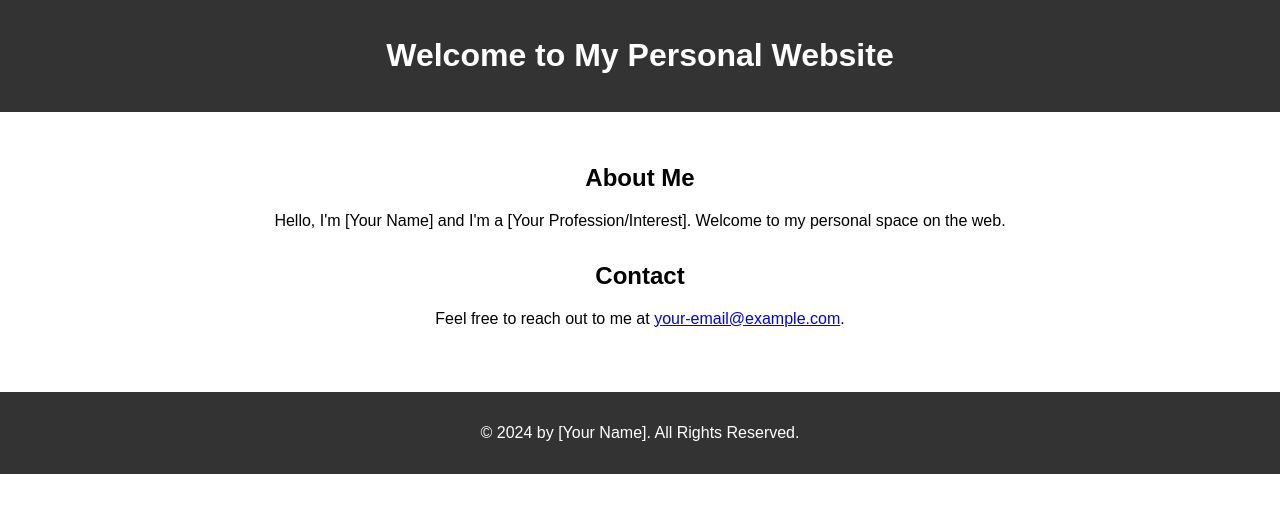
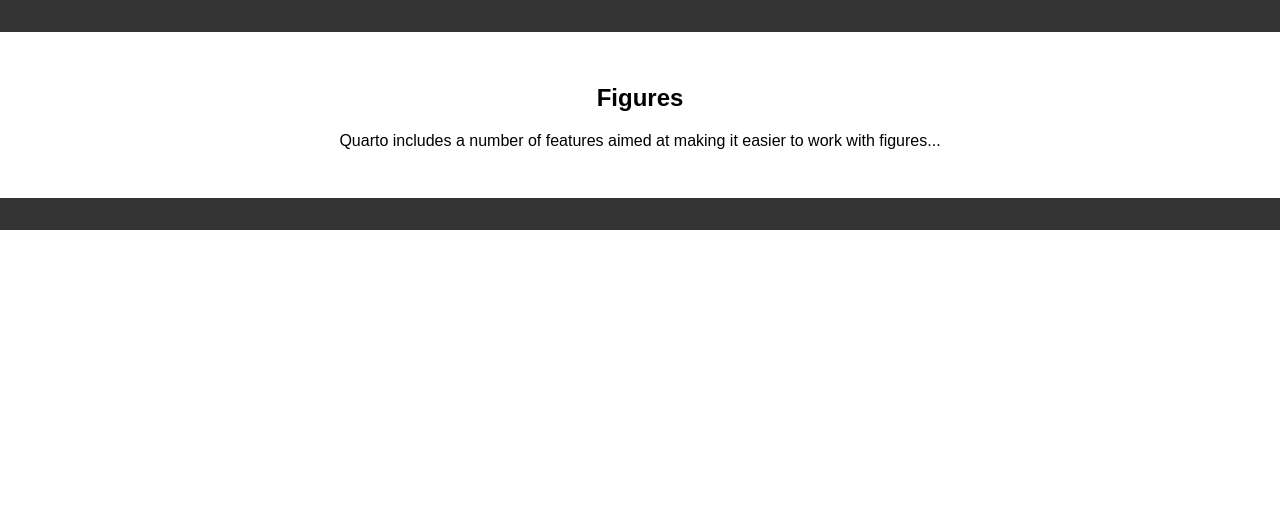
Before and after one commit to ndp32/test_site, a plain HTML site: page index.html in a window 1280 px wide. Drawn offline with Linux system fonts and the light colour scheme.

Commit message:
Update index.html

```diff
--- a/index.html
+++ b/index.html
@@ -3,26 +3,25 @@
 <head>
     <meta charset="UTF-8">
     <meta name="viewport" content="width=device-width, initial-scale=1.0">
-    <title>Your Personal Website</title>
+    <title>Guide - Figures</title>
     <link rel="stylesheet" href="style.css">
 </head>
 <body>
     <header>
-        <h1>Welcome to My Personal Website</h1>
+        <!-- Logo and Search can be added here -->
     </header>
+    <nav>
+        <!-- Sidebar navigation links will go here -->
+    </nav>
     <main>
-        <section>
-            <h2>About Me</h2>
-            <p>Hello, I'm [Your Name] and I'm a [Your Profession/Interest]. Welcome to my personal space on the web.</p>
-        </section>
-        <section>
-            <h2>Contact</h2>
-            <p>Feel free to reach out to me at <a href="mailto:your-email@example.com">your-email@example.com</a>.</p>
-        </section>
+        <article>
+            <h1>Figures</h1>
+            <p>Quarto includes a number of features aimed at making it easier to work with figures...</p>
+            <!-- Additional sections and figures -->
+        </article>
     </main>
     <footer>
-        <p>&copy; 2024 by [Your Name]. All Rights Reserved.</p>
+        <!-- Footer content -->
     </footer>
-    <script src="script.js"></script>
 </body>
 </html>
```
